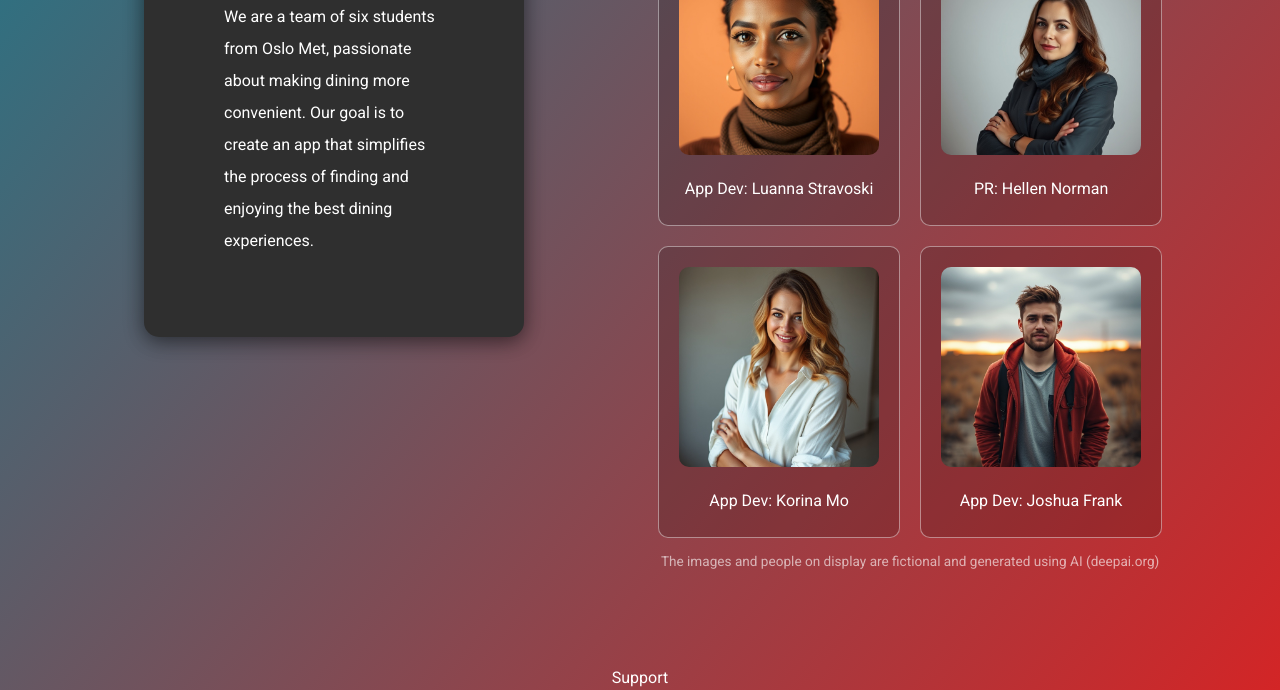
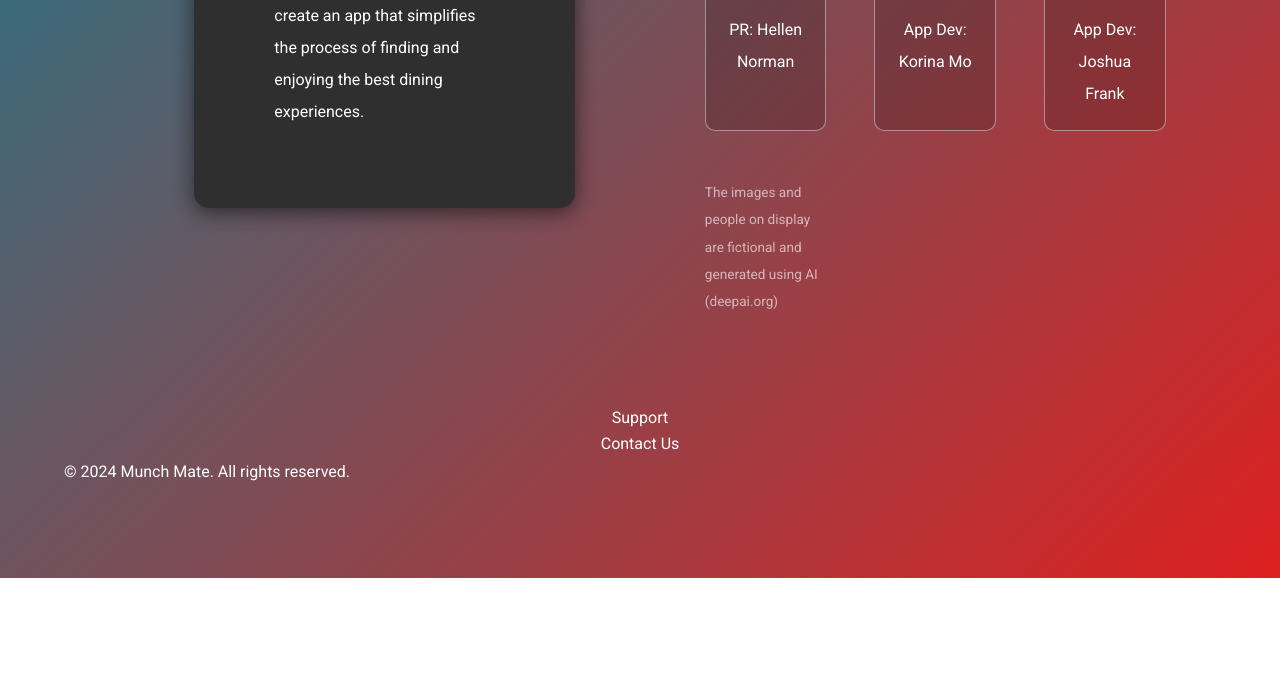
Before and after one commit to b3arrr/munch-mate, a plain HTML site: page html/theteam.html in a window 1280 px wide. Shown: the part 668-1358 px from the top of the page. After the commit the page ends 1246 px from the top, so only its background shows below. Drawn offline with Linux system fonts and the light colour scheme.

Commit message:
changes to the team page

```diff
--- a/html/theteam.html
+++ b/html/theteam.html
@@ -69,7 +69,7 @@
                         <img src="../img/man2.jpeg" alt="" />
                         <p>App Dev: Joshua Frank</p>
                     </div>
-                <p style="font-size: 0.85rem; color:rgba(252, 252, 252, 0.622);">The images and people on display are fictional and generated using AI (deepai.org)</p>
+                <p style="font-size: 0.85rem; color:rgba(252, 252, 252, 0.622); justify-content: center; align-items: center; ">The images and people on display are fictional and generated using AI (deepai.org)</p>
 
                 </div>
             </section>
--- a/style.css
+++ b/style.css
@@ -196,27 +196,32 @@ h1 {
 
 .image-wrapper {
     margin-top: 2rem;
-    display: flex;
-    flex-wrap: wrap;
-    align-items: center;
-    justify-content: center;
-    width: 90%;
+    display: grid;
+    grid-template-columns: repeat(3, 1fr); /* 3 equal columns */
+    gap: 3rem; /* Space between the items */
+    justify-items: center;
+    max-width: 40%;
 }
+
 .identity {
     border: 1px solid rgba(255, 255, 255, 0.431);
     border-radius: 10px;
     padding: 20px;
-    margin: 10px;
     background-color: rgba(0, 0, 0, 0.16);
+    width: auto; /* Allow the elements to have natural width */
+    margin: 0; /* Ensure margin doesn't interfere with gap */
 }
+
 .identity p {
     padding-top: 10px;
     text-align: center;
 }
+
 .image-wrapper img {
-   max-width: 200px;
+    max-width: 100%; /* Ensure images fit within their grid cells */
+}
 
-}
+
 
 
 
```
